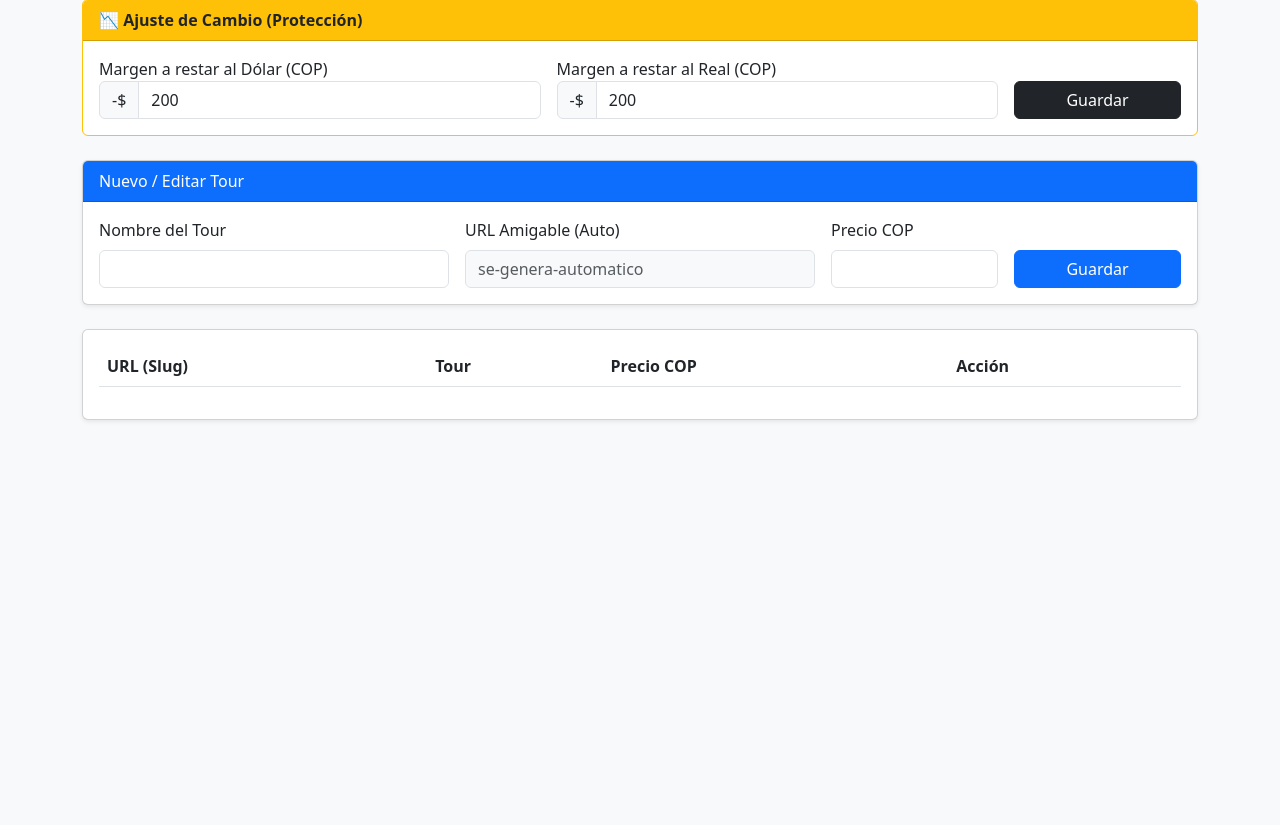
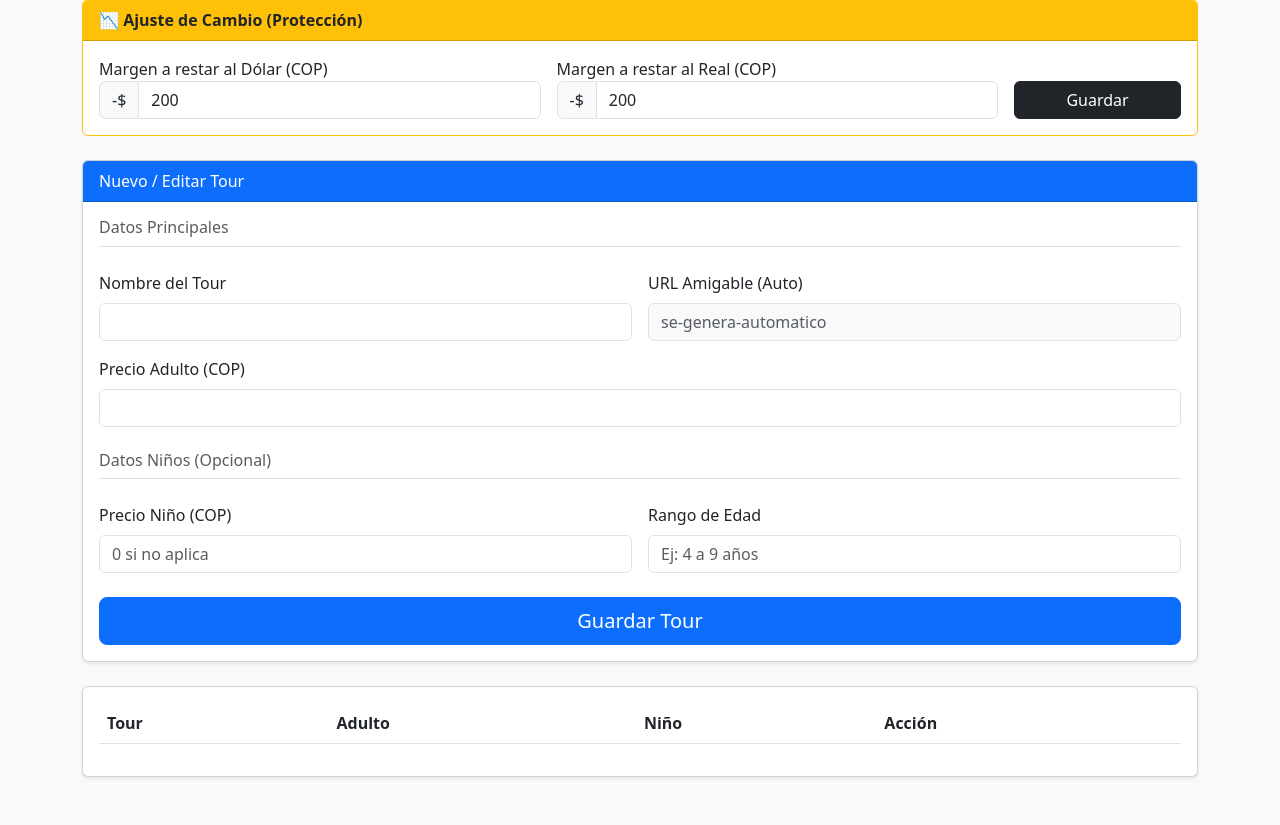
Before and after one commit to Bendelto/precios-divisas, a PHP site: the page made by admin.php in a window 1280 px wide. Shown: the part 119-944 px from the top of the page. Before the commit the page ends 540 px from the top, so only its background shows below. Run offline with PHP 8.4, Linux system fonts and the light colour scheme; the visitor is signed in with stand-in values (Sample User, id 1); lists and menus that the app fills with data are empty.

Commit message:
Precio niño

```diff
--- a/admin.php
+++ b/admin.php
@@ -38,17 +38,24 @@ if (isset($_POST['add'])) {
     $nombre = $_POST['nombre'];
     $precio = $_POST['precio'];
 
+    // NUEVOS DATOS DE NIÑOS
+    $precio_nino = !empty($_POST['precio_nino']) ? $_POST['precio_nino'] : 0;
+    $rango_nino = !empty($_POST['rango_nino']) ? $_POST['rango_nino'] : '';
+
     // 1. Crear SLUG
     $slugInput = !empty($_POST['slug']) ? $_POST['slug'] : $nombre;
 
-    // 2. Limpieza PROFUNDA del slug (Corrección solicitada)
-    // Transliterar a ASCII, minúsculas, reemplazar no-alfanuméricos por guiones
+    // 2. Limpieza PROFUNDA del slug
     $cleanSlug = strtolower(preg_replace('/[^A-Za-z0-9-]+/', '-', iconv('UTF-8', 'ASCII//TRANSLIT', $slugInput)));
-    // 3. Eliminar guiones sobrantes al inicio o final (TRIM específico)
     $cleanSlug = trim($cleanSlug, '-');
 
     // Guardamos usando el SLUG limpio como CLAVE
-    $tours[$cleanSlug] = ['nombre' => $nombre, 'precio_cop' => $precio];
+    $tours[$cleanSlug] = [
+        'nombre' => $nombre,
+        'precio_cop' => $precio,
+        'precio_nino' => $precio_nino, // Guardar precio niño
+        'rango_nino' => $rango_nino    // Guardar rango edad
+    ];
 
     file_put_contents($fileTours, json_encode($tours));
     header("Location: admin.php");
@@ -111,20 +118,35 @@ if (isset($_GET['delete'])) {
         <div class="card-header bg-primary text-white">Nuevo / Editar Tour</div>
         <div class="card-body">
             <form method="post" class="row g-3" id="tourForm">
-                <div class="col-md-4">
+
+                <div class="col-12"><h6 class="text-muted border-bottom pb-2">Datos Principales</h6></div>
+
+                <div class="col-md-6">
                     <label class="form-label">Nombre del Tour</label>
                     <input type="text" name="nombre" id="inputNombre" class="form-control" required>
                 </div>
-                <div class="col-md-4">
+                <div class="col-md-6">
                     <label class="form-label">URL Amigable (Auto)</label>
                     <input type="text" name="slug" id="inputSlug" class="form-control bg-light" placeholder="se-genera-automatico">
                 </div>
-                <div class="col-md-2">
-                    <label class="form-label">Precio COP</label>
+                <div class="col-md-12">
+                    <label class="form-label">Precio Adulto (COP)</label>
                     <input type="number" name="precio" class="form-control" required>
                 </div>
-                <div class="col-md-2 d-flex align-items-end">
-                    <button type="submit" name="add" class="btn btn-primary w-100">Guardar</button>
+
+                <div class="col-12 mt-4"><h6 class="text-muted border-bottom pb-2">Datos Niños (Opcional)</h6></div>
+
+                <div class="col-md-6">
+                    <label class="form-label">Precio Niño (COP)</label>
+                    <input type="number" name="precio_nino" class="form-control" placeholder="0 si no aplica">
+                </div>
+                <div class="col-md-6">
+                    <label class="form-label">Rango de Edad</label>
+                    <input type="text" name="rango_nino" class="form-control" placeholder="Ej: 4 a 9 años">
+                </div>
+
+                <div class="col-12 mt-4">
+                    <button type="submit" name="add" class="btn btn-primary w-100 btn-lg">Guardar Tour</button>
                 </div>
             </form>
         </div>
@@ -133,13 +155,23 @@ if (isset($_GET['delete'])) {
     <div class="card mt-4 shadow-sm">
         <div class="card-body">
             <table class="table table-hover">
-                <thead><tr><th>URL (Slug)</th><th>Tour</th><th>Precio COP</th><th>Acción</th></tr></thead>
+                <thead><tr><th>Tour</th><th>Adulto</th><th>Niño</th><th>Acción</th></tr></thead>
                 <tbody>
                     <?php foreach ($tours as $slug => $tour): ?>
                     <tr>
-                        <td><code><?= $slug ?></code></td>
-                        <td><?= htmlspecialchars($tour['nombre']) ?></td>
+                        <td>
+                            <strong><?= htmlspecialchars($tour['nombre']) ?></strong><br>
+                            <small class="text-muted">/<?= $slug ?></small>
+                        </td>
                         <td>$<?= number_format($tour['precio_cop']) ?></td>
+                        <td>
+                            <?php if(!empty($tour['precio_nino'])): ?>
+                                $<?= number_format($tour['precio_nino']) ?><br>
+                                <small class="text-muted"><?= $tour['rango_nino'] ?></small>
+                            <?php else: ?>
+                                <span class="text-muted">-</span>
+                            <?php endif; ?>
+                        </td>
                         <td><a href="?delete=<?= $slug ?>" class="btn btn-danger btn-sm" onclick="return confirm('¿Borrar?');">Borrar</a></td>
                     </tr>
                     <?php endforeach; ?>
@@ -155,11 +187,10 @@ if (isset($_GET['delete'])) {
 
     inputNombre.addEventListener('input', function() {
         let text = this.value;
-        // Lógica JS similar a la de PHP para previsualizar
         let slug = text.toLowerCase()
-            .normalize("NFD").replace(/[\u0300-\u036f]/g, "") // Quitar tildes
-            .replace(/[^a-z0-9]+/g, '-') // Reemplazar no alfanuméricos por guion
-            .replace(/^-+|-+$/g, ''); // Quitar guiones al inicio y final (trim)
+            .normalize("NFD").replace(/[\u0300-\u036f]/g, "")
+            .replace(/[^a-z0-9]+/g, '-')
+            .replace(/^-+|-+$/g, '');
 
         inputSlug.value = slug;
     });
```
Also changed, not shown: index.php (+57 -24 lines).
